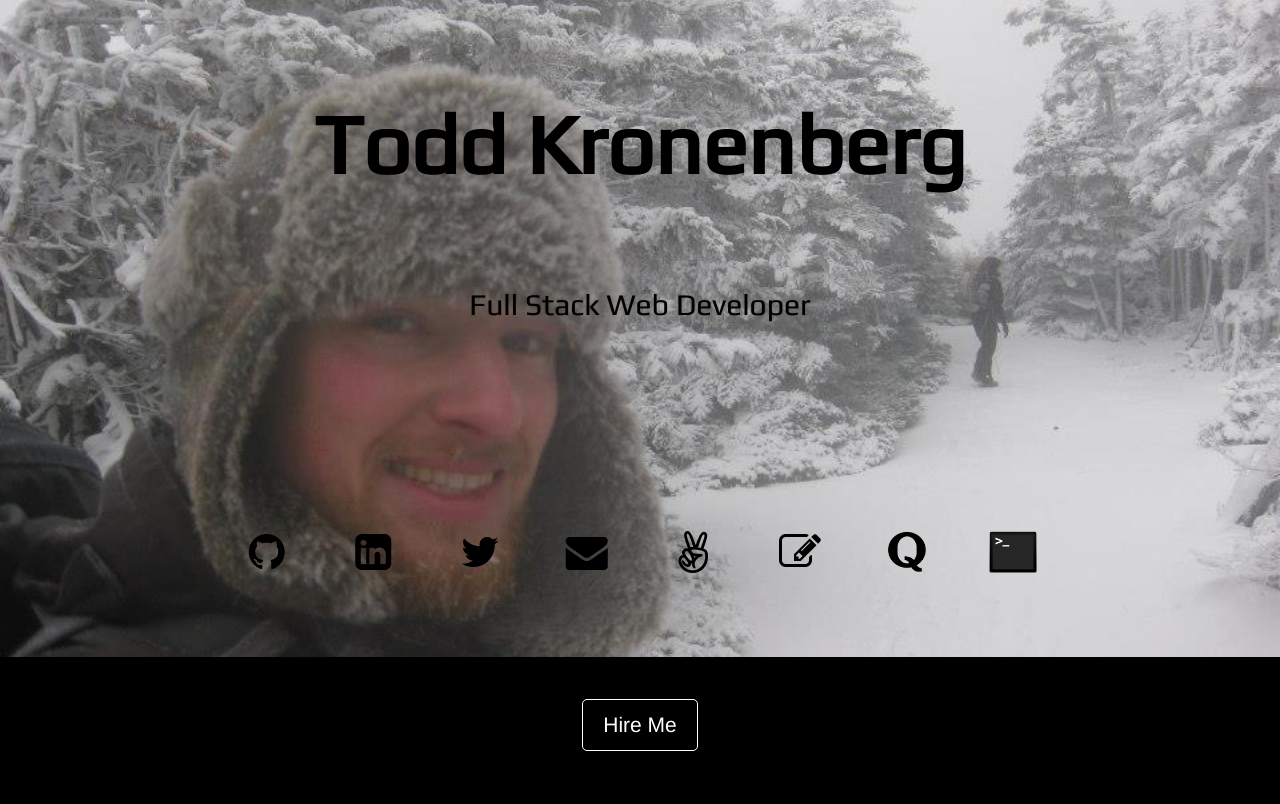
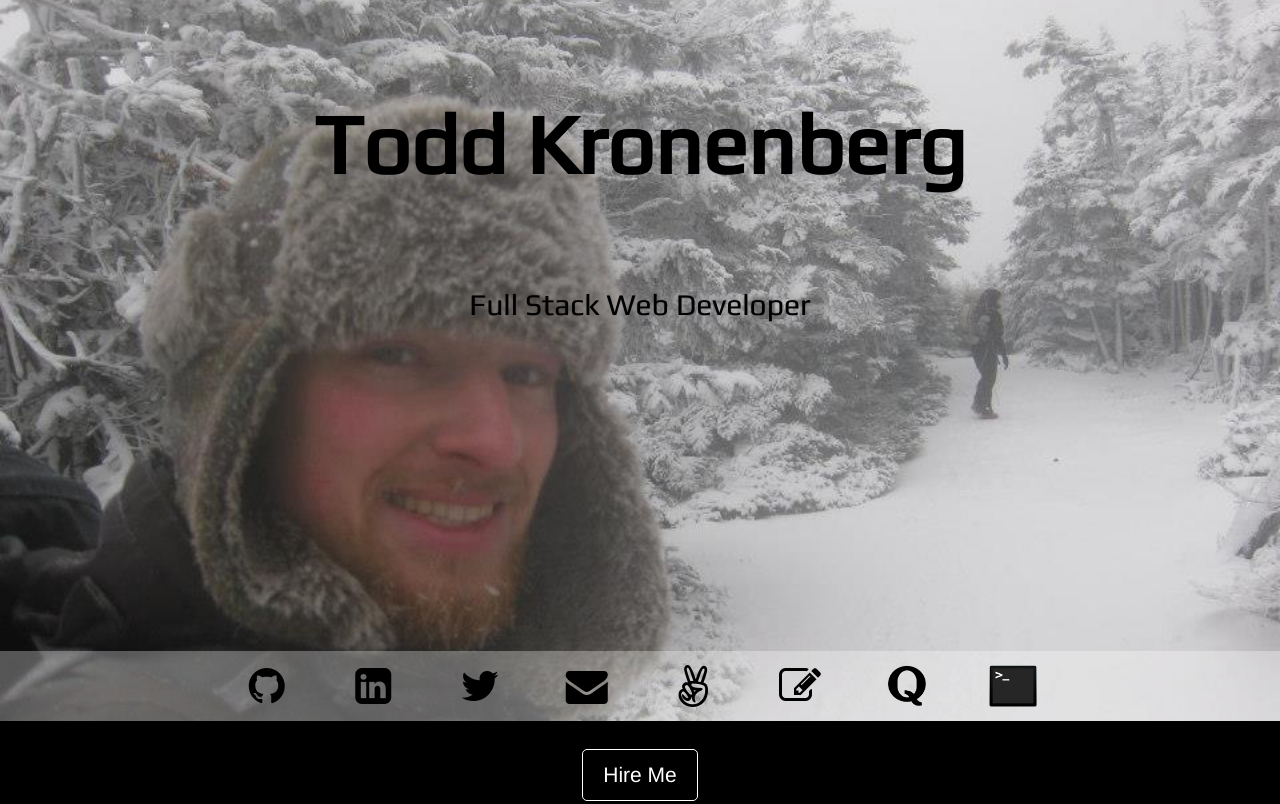
Before and after one commit to theCodeBear/Personal-Website, a plain HTML site: page main.html in a window 1280 px wide. Shown: the top 804 px of the page. Drawn offline with nearby package versions, Linux system fonts and the light colour scheme.

Commit message:
Some minor design changes

```diff
--- a/mainStyles.css
+++ b/mainStyles.css
@@ -43,7 +43,9 @@ hr {
 }
 
 .icons {
-  margin-bottom: 6em;
+  background-color: rgba(255,255,255,0.3);
+  padding-top: 1em;
+  padding-bottom: 1em;
 }
 
 .icon {
@@ -87,7 +89,7 @@ hr {
 #title {
   text-align: center;
   margin: 0;
-  margin-bottom: 7em;
+  margin-bottom: 11em;
 }
 
 #aboutMe {
@@ -97,8 +99,8 @@ hr {
 #hireMeRow {
   text-align: center;
   background-color: black;
-  padding-top: 3em;
-  padding-bottom: 4em;
+  padding-top: 2em;
+  padding-bottom: 2em;
 }
 
 #hireMeRow img {
```
